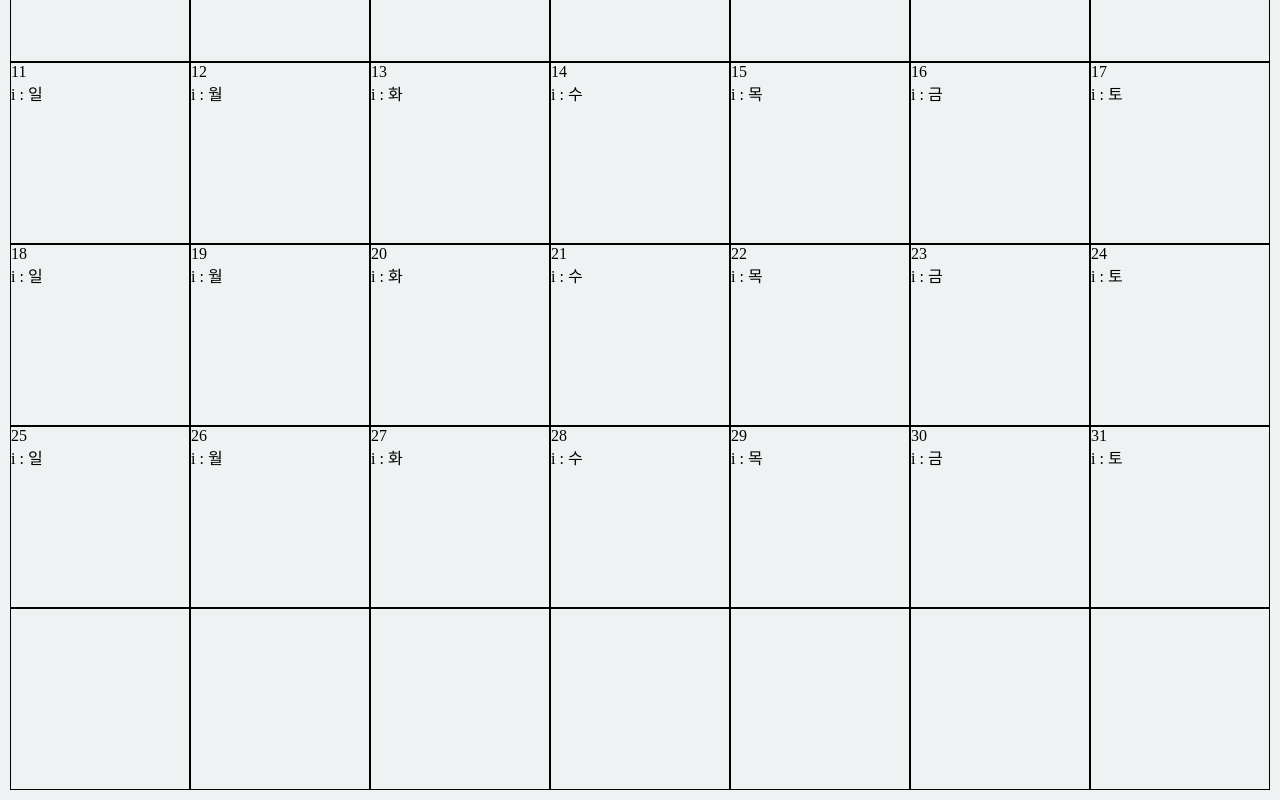
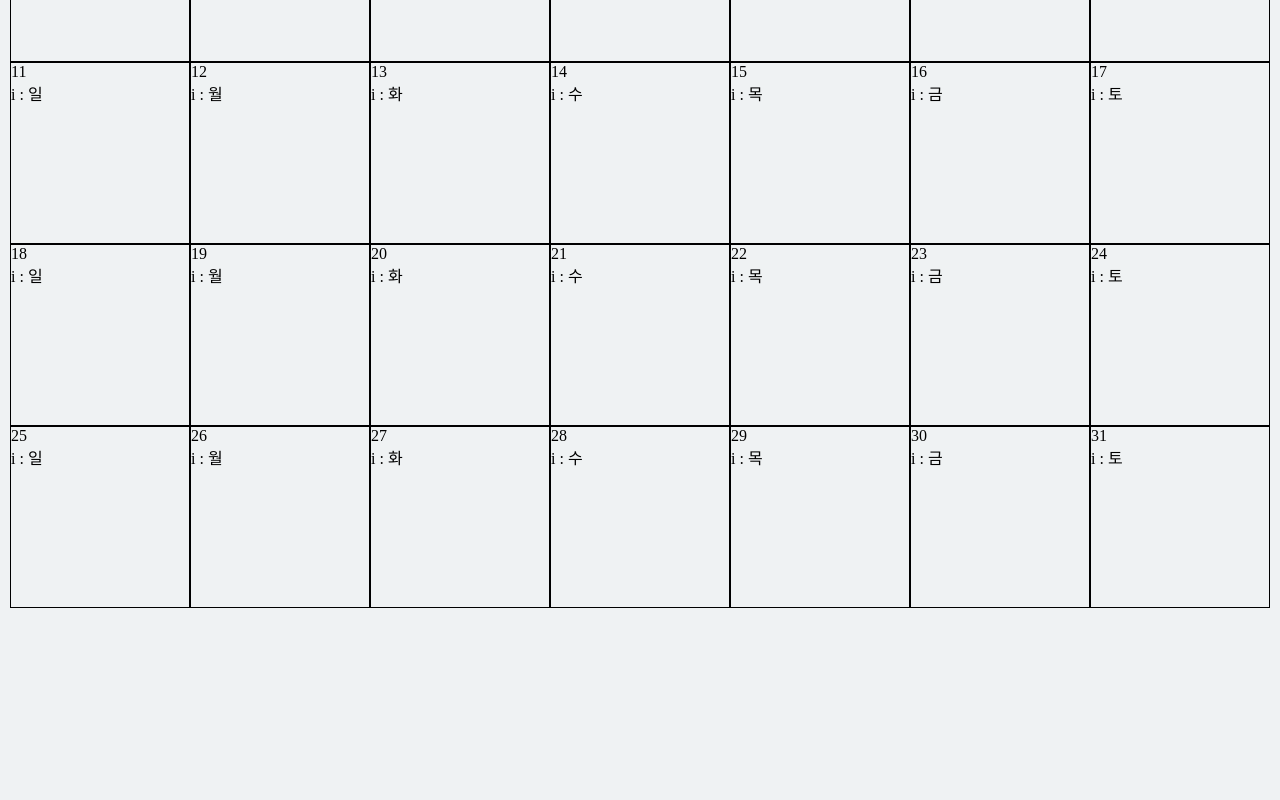
Before and after one commit to 97e57e/My-Financial-Ledger, a React (Create React App) app in the folder mfl-client/: page / in a window 1280 px wide. Shown: the part 684-1484 px from the top of the page. After the commit the page ends 1302 px from the top, so only its background shows below. Built offline with nearby package versions, Linux system fonts and the light colour scheme.

Commit message:
feat: get weeks number in month

```diff
--- a/mfl-client/src/components/calendar.js
+++ b/mfl-client/src/components/calendar.js
@@ -1,6 +1,7 @@
 import React from "react";
 import "../assets/scss/components/calendar.scss";
 import { getLastDayOfMonth } from "../utils/calendarUtils";
+import { getWeeksInMonth } from "date-fns";
 
 const dayOfWeekEn = ["SUN", "MON", "TUE", "WED", "THU", "FRI", "SAT"];
 const dayOfWeekKo = ["일", "월", "화", "수", "목", "금", "토"];
@@ -40,10 +41,11 @@ function makeBody(props) {
   const fisrtDay = new Date(
     currentYear.toString() + "-" + currentMonth.toString() + "-1"
   ).getDay();
+  const weeks = getWeeksInMonth(new Date(currentYear, currentMonth - 1));
 
   const body = [];
 
-  for (let week = 0; week < 6; week++) {
+  for (let week = 0; week < weeks; week++) {
     body.push(
       <div className="row" key={week}>
         {Array(7)
```
